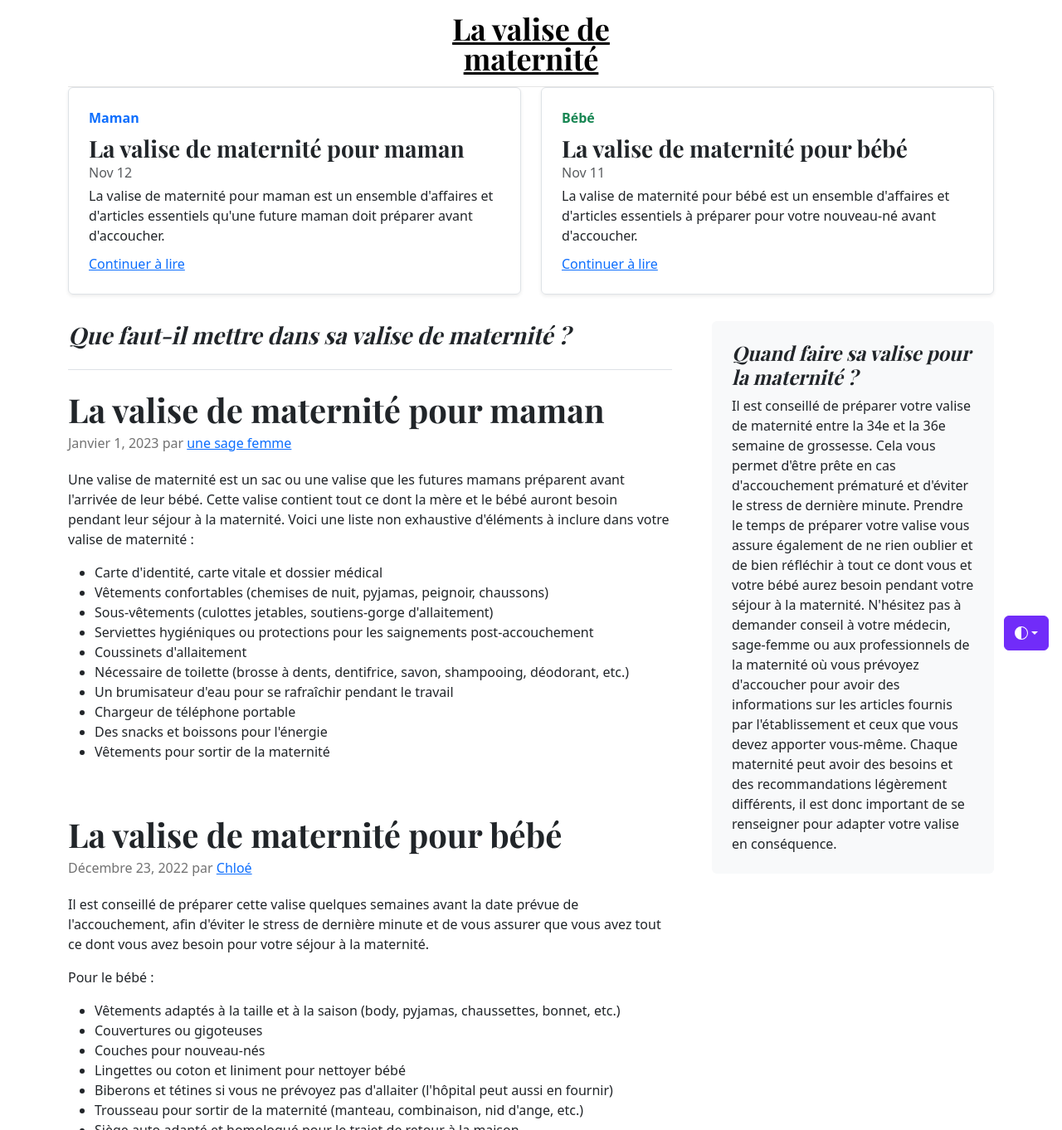
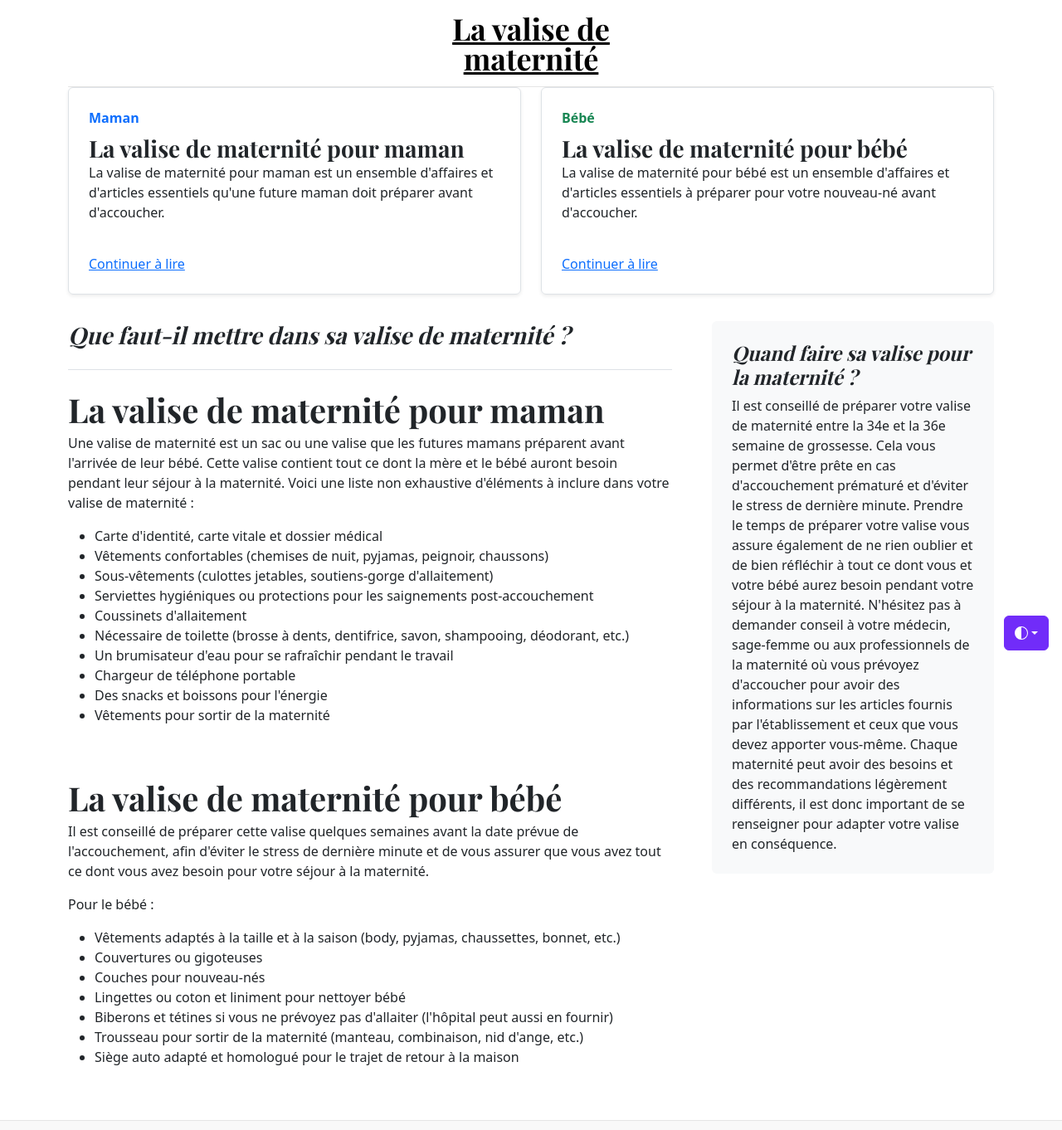
Before and after one commit to Bakann/valisematernite, a website: page public/index.html in a window 1280 px wide. Shown: the top 1362 px of the page at 83% size. Drawn offline with nearby package versions, Linux system fonts and the light colour scheme.

Commit message:
heroes.css unused & removed blog post meta

```diff
--- a/public/index.html
+++ b/public/index.html
@@ -188,7 +188,6 @@
                 <div class="col p-4 d-flex flex-column position-static">
                     <strong class="d-inline-block mb-2 text-primary">Maman</strong>
                     <h3 class="mb-0">La valise de maternité pour maman</h3>
-                    <div class="mb-1 text-body-secondary">Nov 12</div>
                     <p class="card-text mb-auto">La valise de maternité pour maman est un ensemble d'affaires et d'articles essentiels qu'une future maman doit préparer avant d'accoucher.</p>
                     <a href="pourmaman.html" class="stretched-link">Continuer à lire</a>
                 </div>
@@ -202,7 +201,6 @@
                 <div class="col p-4 d-flex flex-column position-static">
                     <strong class="d-inline-block mb-2 text-success">Bébé</strong>
                     <h3 class="mb-0">La valise de maternité pour bébé</h3>
-                    <div class="mb-1 text-body-secondary">Nov 11</div>
                     <p class="mb-auto">La valise de maternité pour bébé est un ensemble d'affaires et d'articles essentiels à préparer pour votre nouveau-né avant d'accoucher.</p>
                     <a href="pourbebe.html" class="stretched-link">Continuer à lire</a>
                 </div>
@@ -221,7 +219,6 @@
 
             <article class="blog-post">
                 <h2 class="blog-post-title mb-1">La valise de maternité pour maman</h2>
-                <p class="blog-post-meta">Janvier 1, 2023 par <a href="#">une sage femme</a></p>
                 <p>Une valise de maternité est un sac ou une valise que les futures mamans préparent avant l'arrivée de
                     leur bébé. Cette valise contient tout ce dont la mère et le bébé auront besoin pendant leur séjour à
                     la maternité. Voici une liste non exhaustive d'éléments à inclure dans votre valise de maternité
@@ -242,7 +239,6 @@
 
             <article class="blog-post">
                 <h2 class="blog-post-title mb-1">La valise de maternité pour bébé</h2>
-                <p class="blog-post-meta">Décembre 23, 2022 par <a href="#">Chloé</a></p>
                 <p>Il est conseillé de préparer cette valise quelques semaines avant la date prévue de l'accouchement,
                     afin d'éviter le stress de dernière minute et de vous assurer que vous avez tout ce dont vous avez
                     besoin pour votre séjour à la maternité.</p>
```
Also changed, not shown: public/pourmaman.html (+1 -1 lines).
